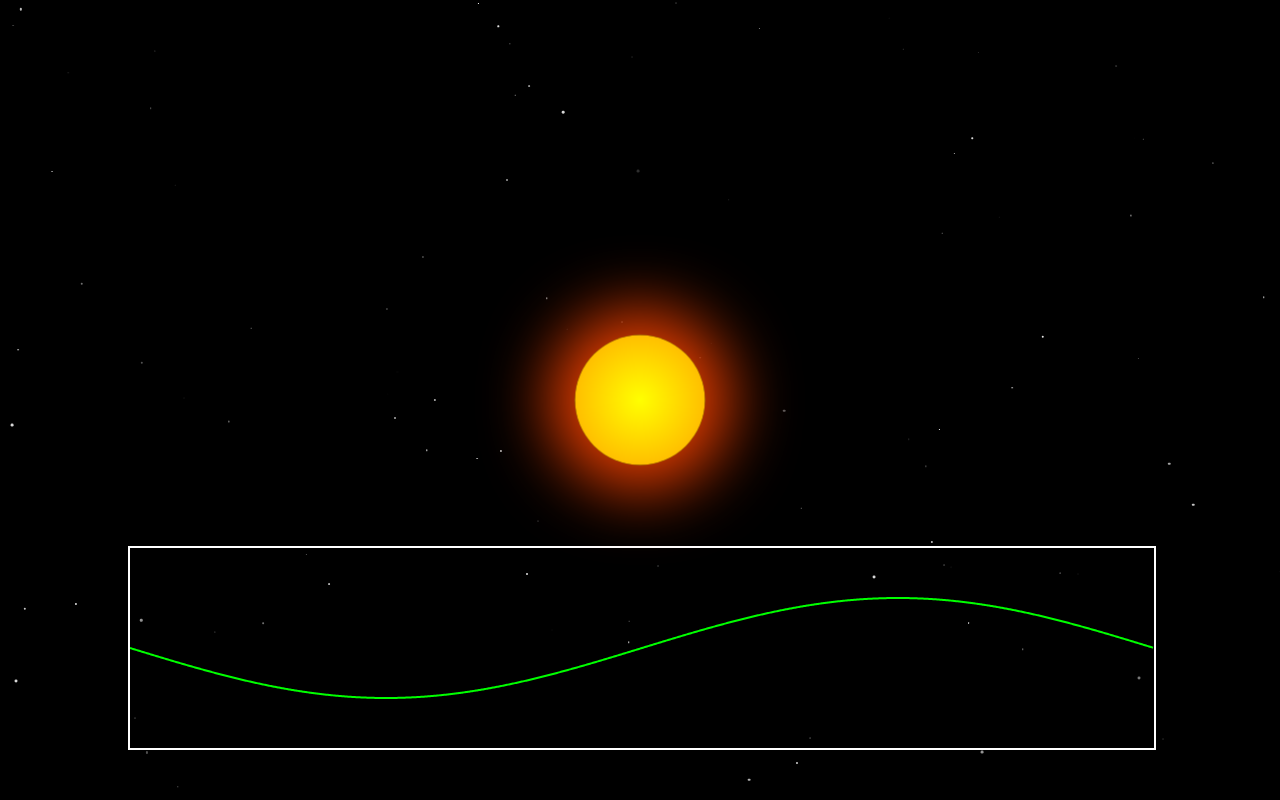
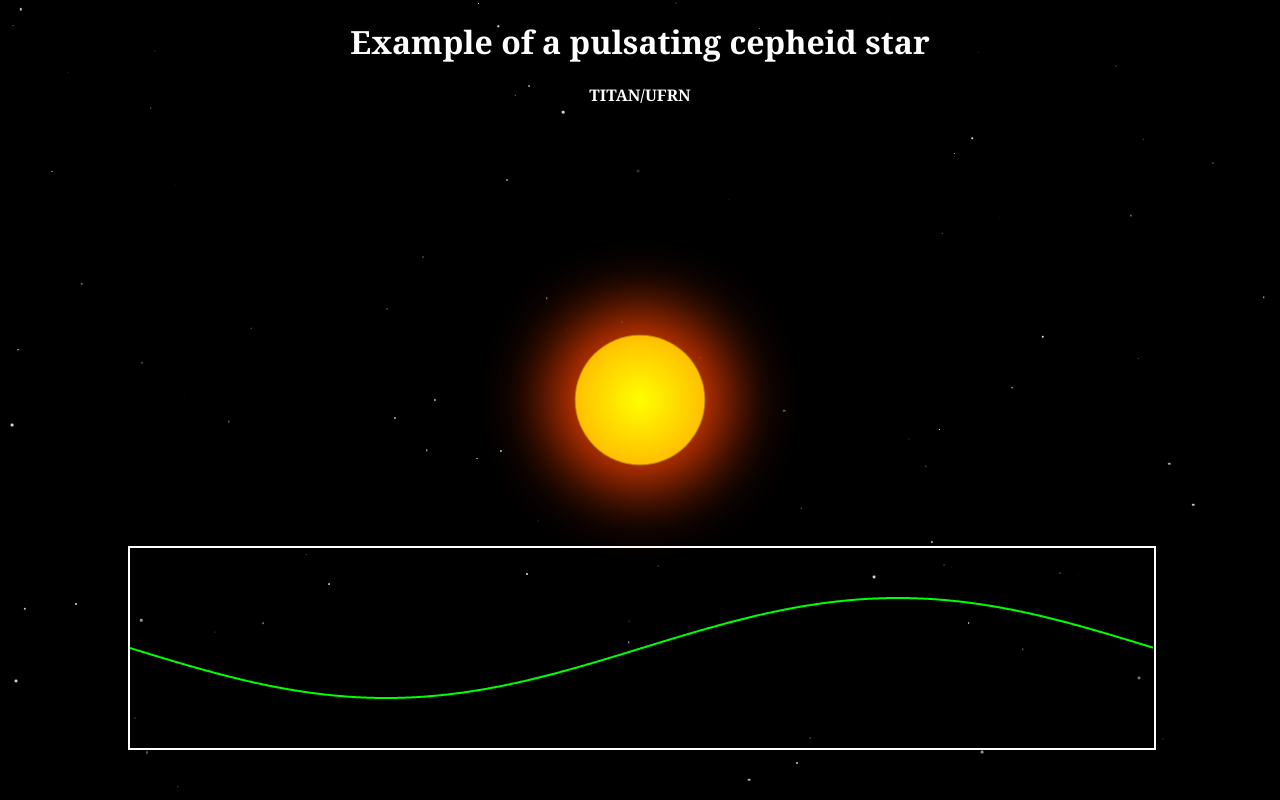
Before and after one commit to EzequielASoares/Example_Cepheidas, a plain HTML site: page index.html in a window 1280 px wide. Drawn offline with Linux system fonts and the light colour scheme.

Commit message:
segundop

```diff
--- a/index.html
+++ b/index.html
@@ -4,6 +4,11 @@
     <meta charset="UTF-8">
     <title>Animação de uma Cefeida Pulsante</title>
     <style>
+        h1,h4 {
+            text-align: center;
+            margin-top: 20px;
+            font-family: Cambria, Cochin, Georgia, Times, 'Times New Roman', serif;
+        }
         body {
             margin: 0;
             background-color: #000;
@@ -61,6 +66,8 @@
     </style>
 </head>
 <body>
+    <h1>Example of a pulsating cepheid star</h1>
+    <h4>TITAN/UFRN</h4>
 
     <!-- Estrela Pulsante -->
     <div id="cefeida"></div>
```
